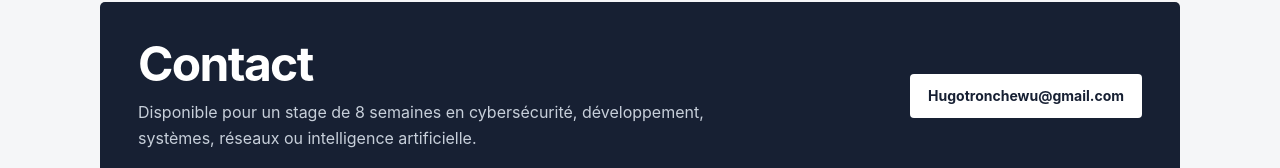
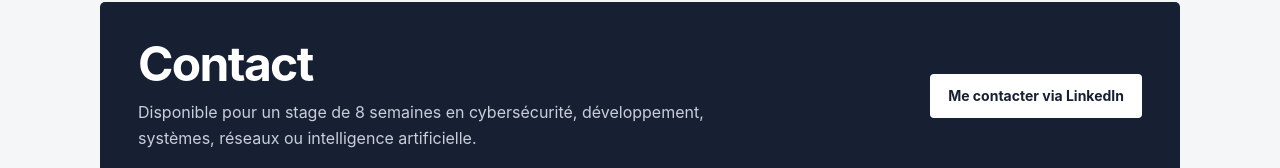
Before and after one commit to Unyxe-ui/Unyxe-ui.github.io, a plain HTML site: page index.html in a window 1280 px wide. Shown: the part 3383-3551 px from the top of the page. Drawn offline with Linux system fonts and the light colour scheme.

Commit message:
Add files via upload

```diff
--- a/index.html
+++ b/index.html
@@ -41,7 +41,7 @@
     </div></div></section>
     <section id="competences"><div class="wrap"><div class="section-head"><h2>Compétences</h2><p>Un profil polyvalent, à l’aise entre développement, infrastructure et conception technique.</p></div><div class="skills"><div class="skillbox"><h3>Compétences techniques</h3><div class="cloud"><span>Python</span><span>Go</span><span>C / C++</span><span>JavaScript</span><span>Astro</span><span>MySQL</span><span>Linux</span><span>Windows Server</span><span>Git & GitHub</span><span>Docker</span><span>TrueNAS</span><span>YOLO</span><span>Wireshark</span><span>Nmap</span><span>WireGuard</span><span>SolidWorks</span><span>Blender</span></div></div><div class="skillbox"><h3>Qualités</h3><div class="qualities"><div class="quality">Autonomie</div><div class="quality">Curiosité</div><div class="quality">Rigueur</div><div class="quality">Adaptabilité</div><div class="quality">Optimisme</div><div class="quality">Esprit d’équipe</div><div class="quality">Gestion de projet</div></div></div></div></div></section>
     <section id="formation"><div class="wrap"><div class="section-head"><h2>Formation</h2><p>Un parcours orienté vers la cybersécurité et les technologies numériques.</p></div><div class="timeline"><div class="edu"><time>2025—2028</time><div><h3>Bachelor Cybersécurité — en cours</h3><p>Ynov Campus, Montpellier</p></div></div><div class="edu"><time>2024</time><div><h3>Baccalauréat STI2D</h3><p>Sciences et technologies de l’industrie et du développement durable</p></div></div></div></div></section>
-    <section id="contact"><div class="wrap"><div class="contact"><div><h2>Contact</h2><p>Disponible pour un stage de 8 semaines en cybersécurité, développement, systèmes, réseaux ou intelligence artificielle.</p></div><a class="btn" href="mailto:Hugotronchewu@gmail.com">Hugotronchewu@gmail.com</a></div></div></section>
+    <section id="contact"><div class="wrap"><div class="contact"><div><h2>Contact</h2><p>Disponible pour un stage de 8 semaines en cybersécurité, développement, systèmes, réseaux ou intelligence artificielle.</p></div><a class="btn" href="https://www.linkedin.com/in/hugo-tronche-19522a410" target="_blank" rel="noreferrer">Me contacter via LinkedIn</a></div></div></section>
   </main>
   <footer><div class="wrap footer-row"><span>© 2026 Hugo Tronche</span><span>Montpellier · Français / Chinois · Anglais B2</span></div></footer>
 </body>
```
